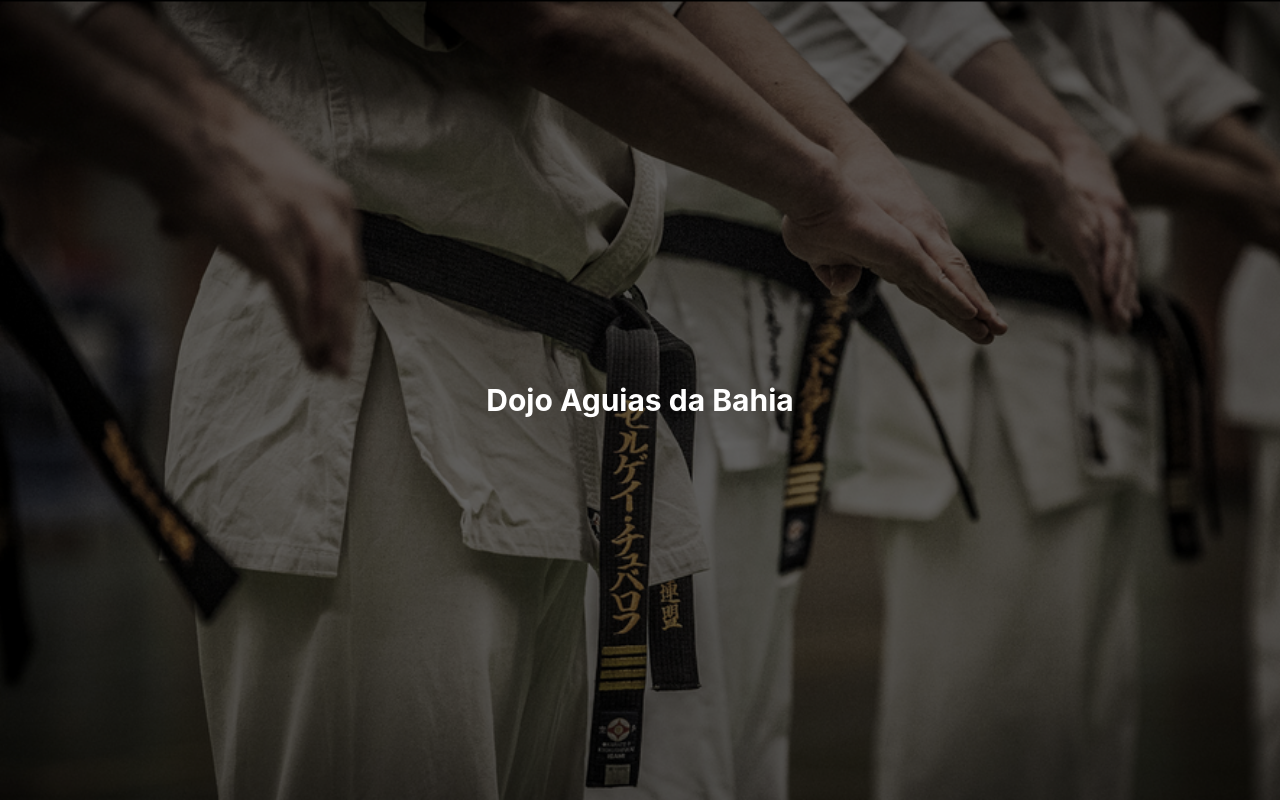
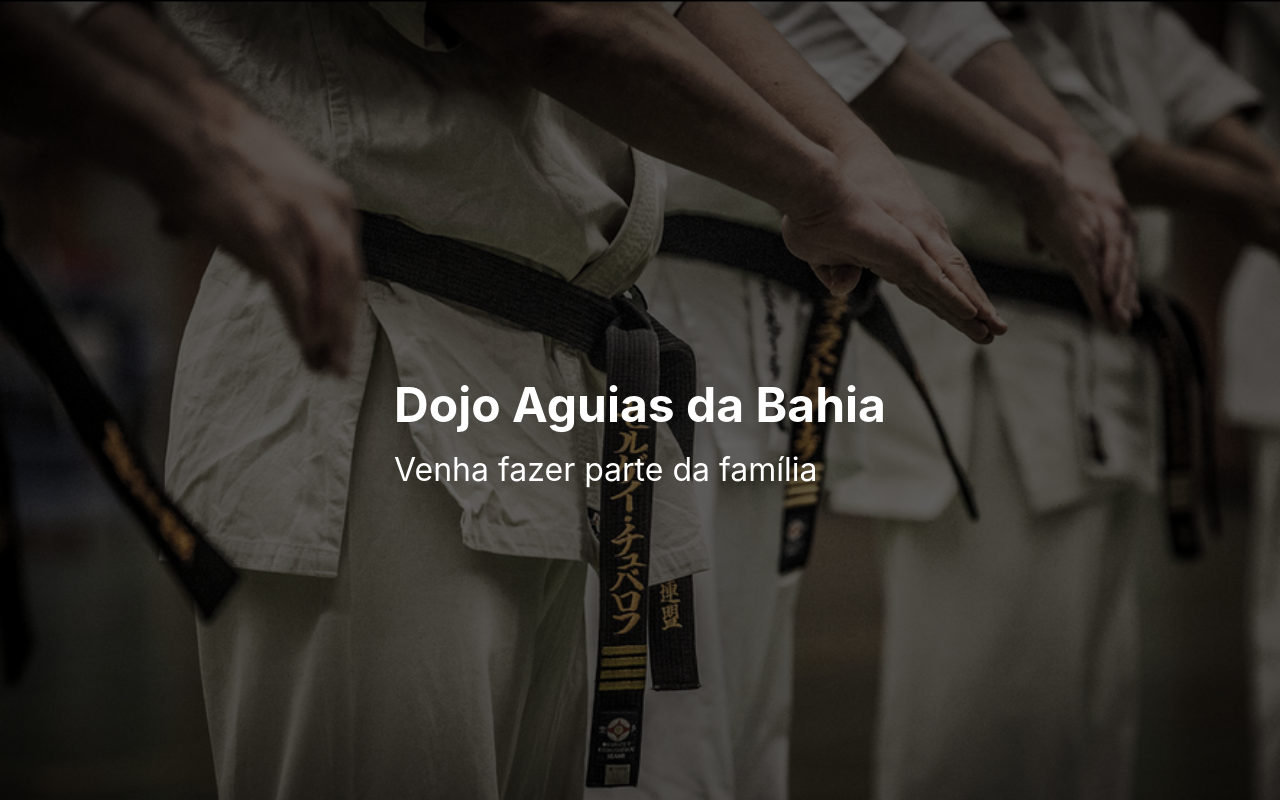
Before and after one commit to brenooliveiranascimento/dojo-aguias, a Next.js app: page / in a window 1280 px wide. Built offline with nearby package versions, Linux system fonts and the light colour scheme.

Commit message:
add hero message

```diff
--- a/src/components/Hero/Hero.tsx
+++ b/src/components/Hero/Hero.tsx
@@ -6,7 +6,10 @@ function Hero() {
     <section className={style.hero_container} >
       <section className={style.hero_brightness}/>
       <article className={style.hero_content}>
-        <h1>Dojo Aguias da Bahia</h1>
+        <article className={style.herro_message}>
+          <h1>Dojo Aguias da Bahia</h1>
+          <span>Venha fazer parte da família</span>
+        </article>
       </article>
     </section>
   )
--- a/src/components/Hero/hero.module.scss
+++ b/src/components/Hero/hero.module.scss
@@ -23,6 +23,15 @@
   display: flex;
 
   h1 {
-    font-size: 30px;
+    font-size: 3rem;
+  }
+  span {
+    font-size: 2rem;
+    margin-top: -3rem;
   }
 }
+
+.herro_message {
+  display: flex;
+  flex-direction: column;
+}
```
